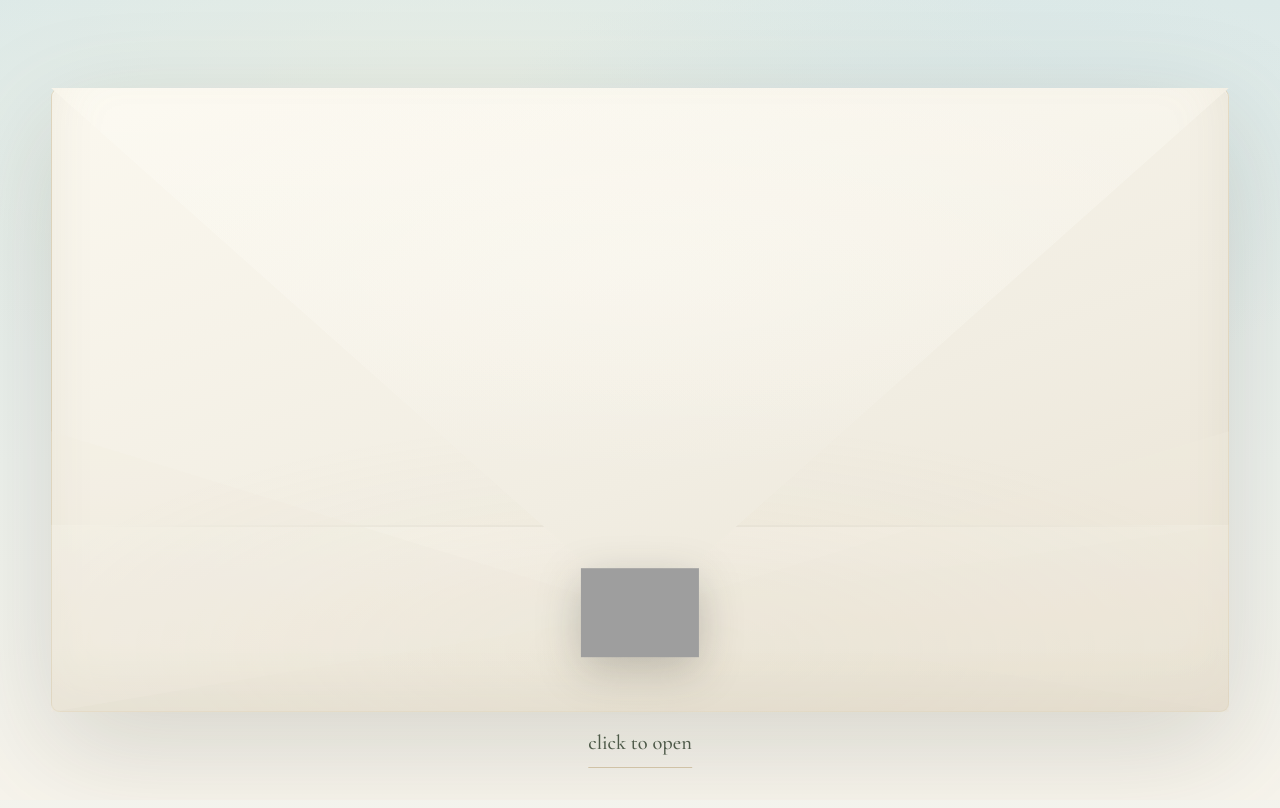
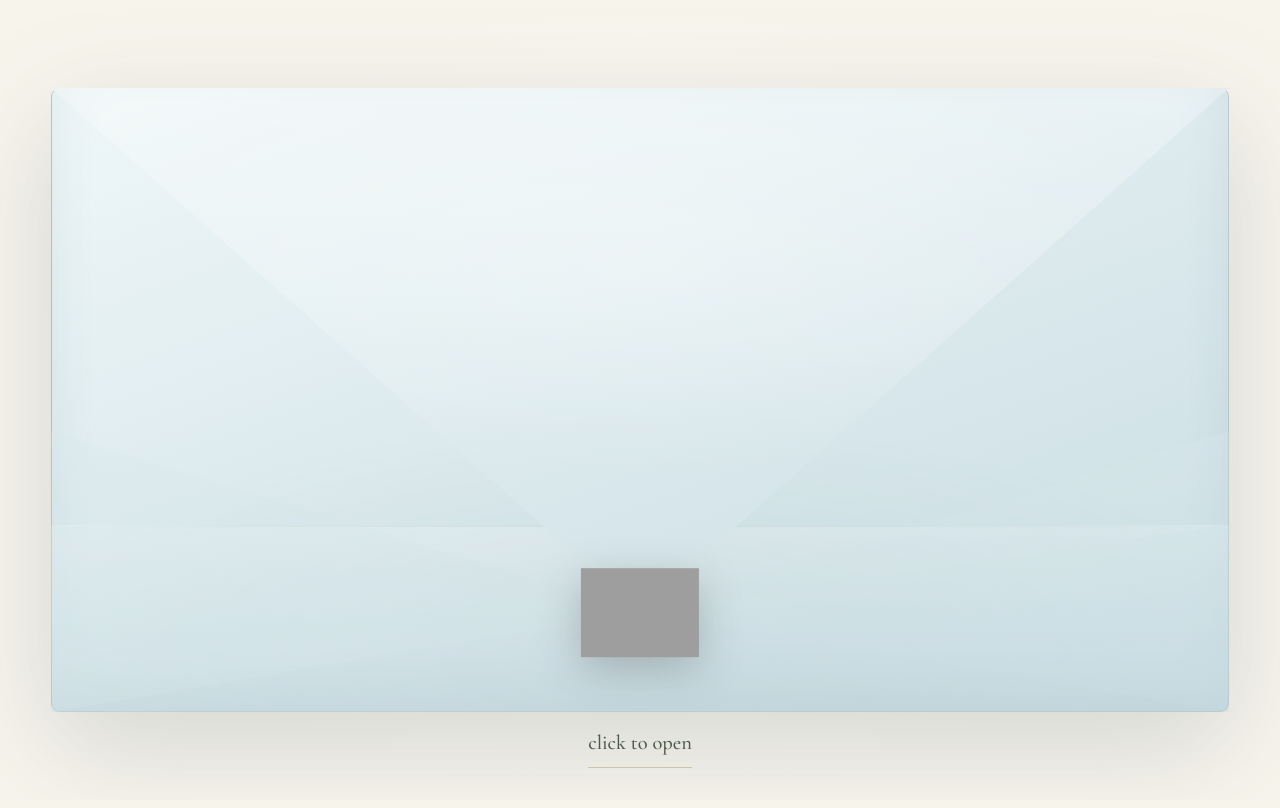
Before and after one commit to karsenwimmer/karsen-sarah-wedding, a Next.js app: page / in a window 1280 px wide. Shown: the top 808 px of the page. Built offline with nearby package versions, Linux system fonts and the light colour scheme; grey boxes are pictures that could not be loaded; a web font is replaced by a local one.

Commit message:
Restore blue envelope intro palette

```diff
--- a/src/app/globals.css
+++ b/src/app/globals.css
@@ -406,10 +406,7 @@ html[data-envelope-intro="revealing"] .wreath-divider {
 }
 
 html[data-envelope-intro] .hero {
-  background:
-    radial-gradient(ellipse 58% 46% at 72% 22%, rgb(216 230 229 / 0.92), transparent 62%),
-    radial-gradient(ellipse 70% 52% at 36% 18%, rgb(235 239 228 / 0.86), transparent 70%),
-    linear-gradient(180deg, #dce9e8 0%, #edf1ed 58%, var(--ivory) 100%);
+  background: var(--ivory);
 }
 
 html[data-envelope-intro] .hero::after,
@@ -1217,9 +1214,8 @@ html[data-envelope-intro="revealing"] .hero__details::before {
   place-items: center;
   overflow: hidden;
   background:
-    radial-gradient(ellipse 58% 46% at 72% 22%, rgb(216 230 229 / 0.94), transparent 62%),
-    radial-gradient(ellipse 70% 52% at 36% 18%, rgb(235 239 228 / 0.86), transparent 70%),
-    linear-gradient(180deg, #dce9e8 0%, #edf1ed 58%, var(--ivory) 100%);
+    radial-gradient(ellipse 70% 72% at 50% 50%, rgb(255 253 247 / 0.5), rgb(247 244 236 / 0.86) 68%, var(--ivory)),
+    var(--ivory);
   transition: opacity 500ms ease;
 }
 
@@ -1290,11 +1286,11 @@ html[data-envelope-intro="revealing"] .hero__details::before {
   --intro-envelope-height: min(78svh, 680px);
   --intro-fold-line: 70%;
   --intro-fold-point: 84%;
-  --intro-paper: #f1ede2;
-  --intro-paper-deep: #e9e2d3;
-  --intro-paper-light: #fbf8ef;
-  --intro-paper-line: rgb(178 154 104 / 0.32);
-  --intro-paper-shadow: rgb(64 56 38 / 0.16);
+  --intro-paper: #d8e7eb;
+  --intro-paper-deep: #c8dce2;
+  --intro-paper-light: #eff7f8;
+  --intro-paper-line: rgb(89 119 130 / 0.34);
+  --intro-paper-shadow: rgb(54 82 92 / 0.18);
   width: 100vw;
   height: 100svh;
   display: grid;
@@ -1325,12 +1321,12 @@ html[data-envelope-intro="revealing"] .hero__details::before {
   border: 1px solid var(--intro-paper-line);
   border-radius: 9px;
   background:
-    radial-gradient(ellipse 52% 34% at 50% 18%, rgb(255 253 247 / 0.38), transparent 70%),
-    radial-gradient(ellipse 80% 54% at 50% 90%, rgb(207 190 153 / 0.1), transparent 68%),
+    radial-gradient(ellipse 52% 34% at 50% 18%, rgb(255 255 255 / 0.34), transparent 70%),
+    radial-gradient(ellipse 80% 54% at 50% 90%, rgb(78 112 124 / 0.08), transparent 68%),
     linear-gradient(160deg, var(--intro-paper-light), var(--intro-paper) 58%, var(--intro-paper-deep));
   box-shadow:
-    inset 0 1px 0 rgb(255 253 247 / 0.68),
-    inset 0 -20px 48px rgb(94 83 58 / 0.08);
+    inset 0 1px 0 rgb(255 255 255 / 0.68),
+    inset 0 -20px 48px rgb(54 82 92 / 0.08);
   transition: opacity 360ms ease;
 }
 
@@ -1353,11 +1349,11 @@ html[data-envelope-intro="revealing"] .hero__details::before {
   border-top: 0;
   border-radius: 0 0 8px 8px;
   background:
-    radial-gradient(circle at 34% 22%, rgb(255 253 247 / 0.4), transparent 34%),
+    radial-gradient(circle at 34% 22%, rgb(255 255 255 / 0.32), transparent 34%),
     linear-gradient(180deg, var(--intro-paper-light), var(--intro-paper) 62%, var(--intro-paper-deep));
   box-shadow:
-    inset 0 1px 0 rgb(255 253 247 / 0.64),
-    inset 0 28px 58px rgb(255 253 247 / 0.14);
+    inset 0 1px 0 rgb(255 255 255 / 0.64),
+    inset 0 28px 58px rgb(255 255 255 / 0.14);
   transition: opacity 380ms ease;
 }
 
@@ -1371,12 +1367,12 @@ html[data-envelope-intro="revealing"] .hero__details::before {
   background: linear-gradient(
     90deg,
     transparent,
-    rgb(94 83 58 / 0.16) 14%,
-    rgb(94 83 58 / 0.24) 50%,
-    rgb(94 83 58 / 0.16) 86%,
+    rgb(67 88 96 / 0.14) 14%,
+    rgb(67 88 96 / 0.22) 50%,
+    rgb(67 88 96 / 0.14) 86%,
     transparent
   );
-  box-shadow: 0 12px 24px rgb(32 32 30 / 0.08);
+  box-shadow: 0 12px 24px rgb(67 88 96 / 0.08);
 }
 
 .intro__flap-face {
@@ -1385,19 +1381,19 @@ html[data-envelope-intro="revealing"] .hero__details::before {
   display: block;
   clip-path: polygon(0 0, 100% 0, 50% var(--intro-fold-point));
   background:
-    linear-gradient(180deg, rgb(255 253 247 / 0.34), transparent 58%),
-    radial-gradient(ellipse 70% 48% at 50% 28%, rgb(255 253 247 / 0.32), transparent 72%),
+    linear-gradient(180deg, rgb(255 255 255 / 0.32), transparent 58%),
+    radial-gradient(ellipse 70% 48% at 50% 28%, rgb(255 255 255 / 0.28), transparent 72%),
     linear-gradient(160deg, var(--intro-paper-light), var(--intro-paper) 58%, var(--intro-paper-deep));
   box-shadow:
     inset 0 -1px 0 var(--intro-paper-line),
-    inset 0 -34px 58px rgb(178 154 104 / 0.1);
+    inset 0 -34px 58px rgb(67 88 96 / 0.08);
 }
 
 .intro__pocket {
   position: absolute;
   inset: 0;
   background:
-    radial-gradient(circle at 24% 24%, rgb(255 253 247 / 0.3), transparent 25%),
+    radial-gradient(circle at 24% 24%, rgb(255 255 255 / 0.25), transparent 25%),
     linear-gradient(150deg, var(--intro-paper-light), var(--intro-paper) 58%, var(--intro-paper-deep));
   transition: opacity 380ms ease;
 }
```
